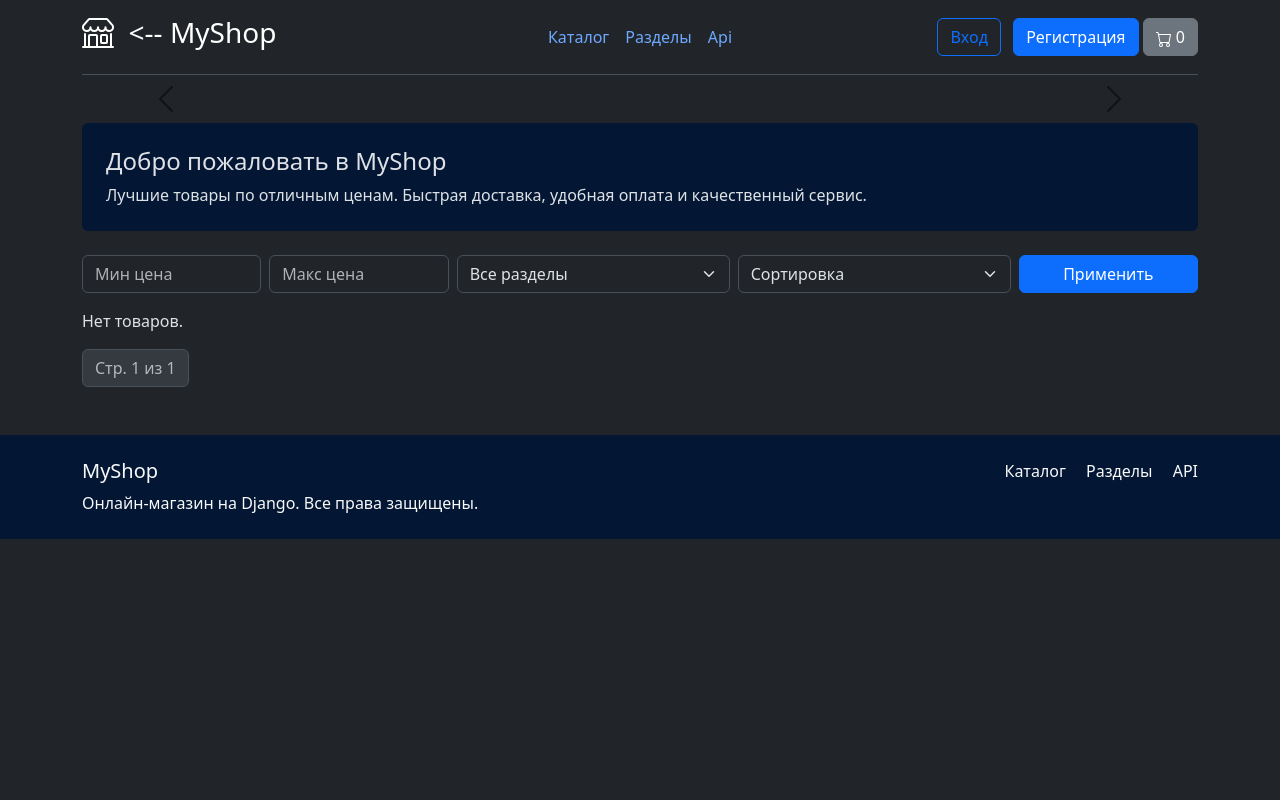
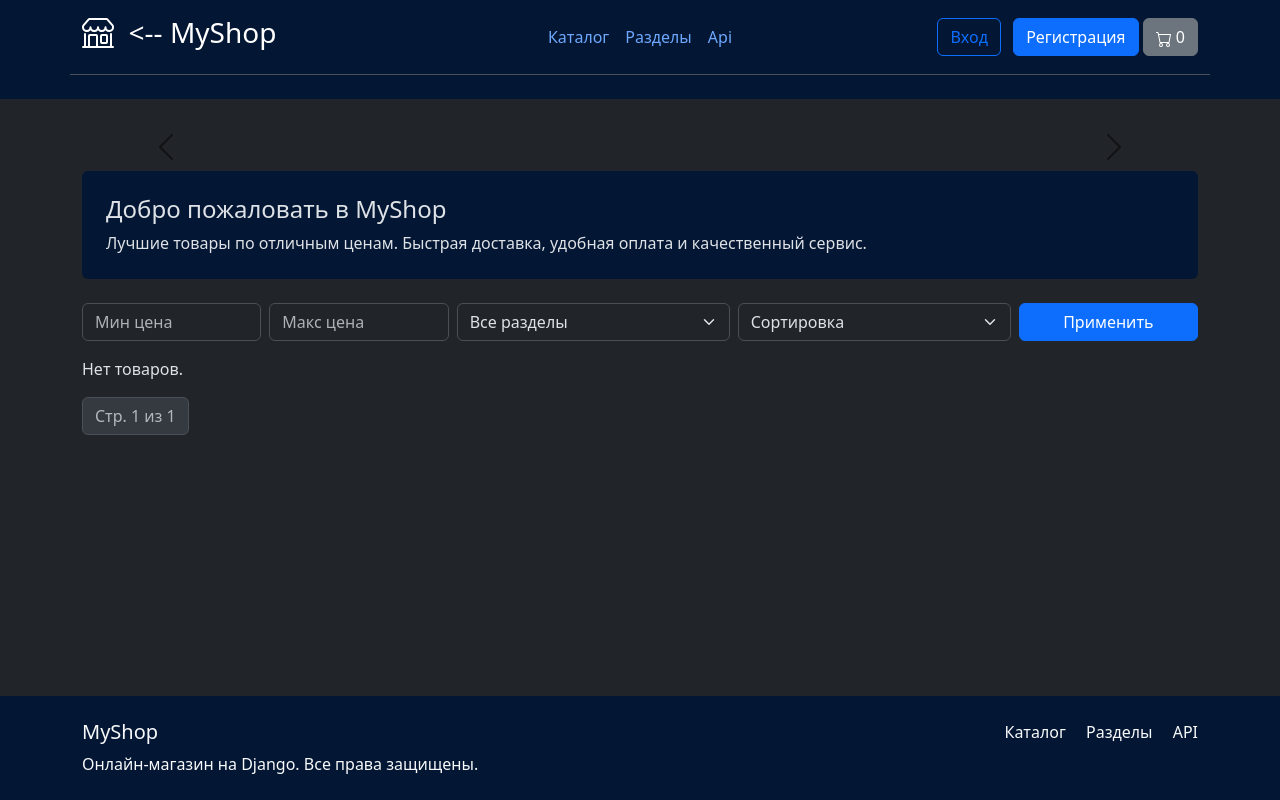
Before and after one commit to dsboikov/thirdtask_alt, a Django app: page / in a window 1280 px wide. Run offline with Django 5.2, Linux system fonts and the light colour scheme; data that the repository does not hold is empty; parts of the project's set-up code (start-up, migrations or seed data) failed here and were passed over.

Commit message:
Прибил футер к низу, немного изменил вёрстку

```diff
--- a/static/css/style.css
+++ b/static/css/style.css
@@ -7,3 +7,11 @@
 .entrance-form {
     margin: 0 auto;
 }
+
+footer {
+    flex-shrink: 0;
+}
+
+main {
+    flex: 1 0 auto;
+}
--- a/templates/base.html
+++ b/templates/base.html
@@ -8,10 +8,10 @@
     {% load static %}
     <link href="{% static 'css/style.css' %}" rel="stylesheet">
 </head>
-<body>
-<div class="container">
-    <header class="d-flex flex-wrap align-items-center justify-content-center justify-content-md-between
-        py-3 mb-4 border-bottom">
+<body class="d-flex flex-column h-100 min-vh-100">
+<header class="bg-primary-subtle">
+    <nav class="d-flex flex-wrap align-items-center justify-content-center justify-content-md-between
+        py-3 mb-4 border-bottom container">
         <div class="col-md-3 mb-2 mb-md-0">
             <a href="/" class="d-inline-flex link-body-emphasis text-decoration-none">
                 <svg xmlns="http://www.w3.org/2000/svg" width="32" height="32" fill="currentColor"
@@ -55,15 +55,17 @@
                 {{ cart_items_count }}
             </a>
         </div>
+    </nav>
 </header>
-</div>
-<div class="container">
+<main class="flex-shrink-0 mb-5">
+    <div class="container mt-5">
         {% for message in messages %}
         <div class="alert alert-{{ message.tags }}">{{ message }}</div>
         {% endfor %}
         {% block content %}{% endblock %}
     </div>
-<footer class="bg-dark text-light mt-5 bg-primary-subtle">
+</main>
+<footer class="footer mt-auto bg-dark text-light bg-primary-subtle">
   <div class="container py-4">
     <div class="row">
       <div class="col-md-6">
```
Lines whose indentation alone changed are shown as unchanged.
